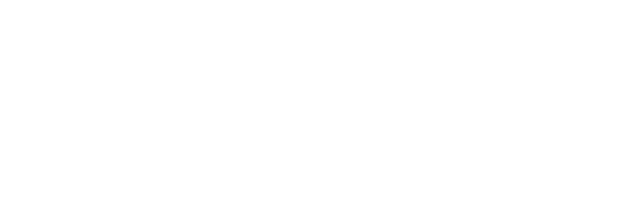
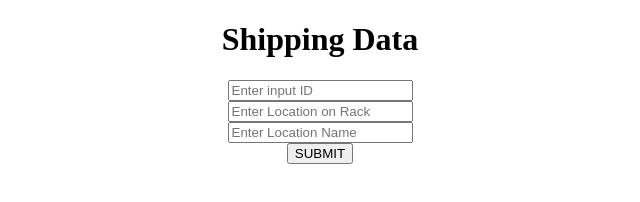
Before and after one commit to vaibhavchellani/asset-tracker, a website: page views/shipping.html in a window 1280 px wide. Shown: the whole page, without its empty margins (320-960 px from the left). Drawn offline with Linux system fonts and the light colour scheme.

Commit message:
added shipment page

```diff
--- a/views/shipping.html
+++ b/views/shipping.html
@@ -0,0 +1,428 @@
+<!DOCTYPE html>
+<html lang="en">
+
+<head>
+    <meta charset="UTF-8">
+    <meta name="viewport" content="width=device-width, initial-scale=1.0">
+    <meta http-equiv="X-UA-Compatible" content="ie=edge">
+    <title>Shipping </title>
+</head>
+<body>
+
+    <h1 align="center">Shipping Data </h1>
+    <div align="center">
+            <input id="idInput" placeholder="Enter input ID"></input><br>
+
+            <input id="rack" placeholder="Enter Location on Rack "></input><br>
+            <input id="name" placeholder="Enter Location Name"></input><br>
+
+            <button type="button" onClick="enterData()"> SUBMIT </button>
+
+    </div>
+</body>
+<script>
+    web3 = new Web3(web3.currentProvider);
+web3.eth.defaultAccount = web3.eth.accounts[0];
+var AssetTrackerRopstenAddress = '0x7f275a042801ff6deaad9e4f56b6b802b84ed5eb';
+var AssetTrackerABI = web3.eth.contract (
+    [
+        {
+            "constant": false,
+            "inputs": [
+                {
+                    "name": "_id",
+                    "type": "uint256"
+                },
+                {
+                    "name": "_logLocationIdOnRack",
+                    "type": "uint256"
+                },
+                {
+                    "name": "_logLocationName",
+                    "type": "string"
+                }
+            ],
+            "name": "addDetailLogistic",
+            "outputs": [],
+            "payable": false,
+            "stateMutability": "nonpayable",
+            "type": "function"
+        },
+        {
+            "constant": false,
+            "inputs": [
+                {
+                    "name": "_id",
+                    "type": "uint256"
+                },
+                {
+                    "name": "_machineNumber",
+                    "type": "uint256"
+                },
+                {
+                    "name": "_macQualityOfProduct",
+                    "type": "uint256"
+                },
+                {
+                    "name": "_macQuantityOfProduct",
+                    "type": "uint256"
+                }
+            ],
+            "name": "addDetailProductionStakeHolder",
+            "outputs": [],
+            "payable": false,
+            "stateMutability": "nonpayable",
+            "type": "function"
+        },
+        {
+            "constant": false,
+            "inputs": [
+                {
+                    "name": "_id",
+                    "type": "uint256"
+                },
+                {
+                    "name": "_rawMaterialId",
+                    "type": "uint256"
+                },
+                {
+                    "name": "rawMaterialQuality",
+                    "type": "uint256"
+                },
+                {
+                    "name": "rawMaterialQuantity",
+                    "type": "uint256"
+                },
+                {
+                    "name": "origin",
+                    "type": "string"
+                }
+            ],
+            "name": "addDetailRawMaterialStakeHolder",
+            "outputs": [],
+            "payable": false,
+            "stateMutability": "nonpayable",
+            "type": "function"
+        },
+        {
+            "constant": false,
+            "inputs": [
+                {
+                    "name": "_id",
+                    "type": "uint256"
+                },
+                {
+                    "name": "_macLocationIdOnRack",
+                    "type": "uint256"
+                },
+                {
+                    "name": "_macLocationName",
+                    "type": "string"
+                }
+            ],
+            "name": "addDetailShipmentStakeHolder",
+            "outputs": [],
+            "payable": false,
+            "stateMutability": "nonpayable",
+            "type": "function"
+        },
+        {
+            "constant": false,
+            "inputs": [
+                {
+                    "name": "_name",
+                    "type": "string"
+                },
+                {
+                    "name": "_desc",
+                    "type": "string"
+                },
+                {
+                    "name": "_productionQualityLowerLimit",
+                    "type": "uint256"
+                },
+                {
+                    "name": "_rawMaterialQualityLowerLimit",
+                    "type": "uint256"
+                }
+            ],
+            "name": "placeOrder",
+            "outputs": [],
+            "payable": false,
+            "stateMutability": "nonpayable",
+            "type": "function"
+        },
+        {
+            "constant": false,
+            "inputs": [
+                {
+                    "name": "_assemblyAddress",
+                    "type": "address"
+                }
+            ],
+            "name": "setAssemblyAddress",
+            "outputs": [],
+            "payable": false,
+            "stateMutability": "nonpayable",
+            "type": "function"
+        },
+        {
+            "constant": false,
+            "inputs": [
+                {
+                    "name": "newContractCreator",
+                    "type": "address"
+                }
+            ],
+            "name": "setContractCreator",
+            "outputs": [],
+            "payable": false,
+            "stateMutability": "nonpayable",
+            "type": "function"
+        },
+        {
+            "constant": false,
+            "inputs": [
+                {
+                    "name": "_logisticAddress",
+                    "type": "address"
+                }
+            ],
+            "name": "setLogisticAddress",
+            "outputs": [],
+            "payable": false,
+            "stateMutability": "nonpayable",
+            "type": "function"
+        },
+        {
+            "constant": false,
+            "inputs": [
+                {
+                    "name": "newMachiningAddress",
+                    "type": "address"
+                }
+            ],
+            "name": "setMachiningAddress",
+            "outputs": [],
+            "payable": false,
+            "stateMutability": "nonpayable",
+            "type": "function"
+        },
+        {
+            "inputs": [
+                {
+                    "name": "_machiningAddress",
+                    "type": "address"
+                },
+                {
+                    "name": "_logisticAddress",
+                    "type": "address"
+                },
+                {
+                    "name": "_assemblyAddress",
+                    "type": "address"
+                }
+            ],
+            "payable": false,
+            "stateMutability": "nonpayable",
+            "type": "constructor"
+        },
+        {
+            "constant": true,
+            "inputs": [
+                {
+                    "name": "",
+                    "type": "uint256"
+                }
+            ],
+            "name": "assetIdToOwner",
+            "outputs": [
+                {
+                    "name": "",
+                    "type": "address"
+                }
+            ],
+            "payable": false,
+            "stateMutability": "view",
+            "type": "function"
+        },
+        {
+            "constant": true,
+            "inputs": [
+                {
+                    "name": "_id",
+                    "type": "uint256"
+                }
+            ],
+            "name": "getAssetOverview",
+            "outputs": [
+                {
+                    "name": "",
+                    "type": "string"
+                },
+                {
+                    "name": "",
+                    "type": "string"
+                },
+                {
+                    "name": "",
+                    "type": "uint256"
+                },
+                {
+                    "name": "",
+                    "type": "uint256"
+                },
+                {
+                    "name": "",
+                    "type": "address"
+                },
+                {
+                    "name": "",
+                    "type": "uint256"
+                },
+                {
+                    "name": "",
+                    "type": "uint256"
+                }
+            ],
+            "payable": false,
+            "stateMutability": "view",
+            "type": "function"
+        },
+        {
+            "constant": true,
+            "inputs": [
+                {
+                    "name": "_id",
+                    "type": "uint256"
+                }
+            ],
+            "name": "getAssetProductionInformation",
+            "outputs": [
+                {
+                    "name": "",
+                    "type": "uint256"
+                },
+                {
+                    "name": "",
+                    "type": "uint256"
+                },
+                {
+                    "name": "",
+                    "type": "uint256"
+                }
+            ],
+            "payable": false,
+            "stateMutability": "view",
+            "type": "function"
+        },
+        {
+            "constant": true,
+            "inputs": [
+                {
+                    "name": "_id",
+                    "type": "uint256"
+                }
+            ],
+            "name": "getAssetRawMaterialInformation",
+            "outputs": [
+                {
+                    "name": "",
+                    "type": "string"
+                },
+                {
+                    "name": "",
+                    "type": "uint256"
+                },
+                {
+                    "name": "",
+                    "type": "uint256"
+                },
+                {
+                    "name": "",
+                    "type": "uint256"
+                }
+            ],
+            "payable": false,
+            "stateMutability": "view",
+            "type": "function"
+        },
+        {
+            "constant": true,
+            "inputs": [
+                {
+                    "name": "_id",
+                    "type": "uint256"
+                }
+            ],
+            "name": "getAssetShipmentInformation",
+            "outputs": [
+                {
+                    "name": "",
+                    "type": "uint256"
+                },
+                {
+                    "name": "",
+                    "type": "string"
+                }
+            ],
+            "payable": false,
+            "stateMutability": "view",
+            "type": "function"
+        },
+        {
+            "constant": true,
+            "inputs": [
+                {
+                    "name": "_id",
+                    "type": "uint256"
+                }
+            ],
+            "name": "getLogisticInformation",
+            "outputs": [
+                {
+                    "name": "",
+                    "type": "uint256"
+                },
+                {
+                    "name": "",
+                    "type": "string"
+                }
+            ],
+            "payable": false,
+            "stateMutability": "view",
+            "type": "function"
+        },
+        {
+            "constant": true,
+            "inputs": [],
+            "name": "last",
+            "outputs": [
+                {
+                    "name": "",
+                    "type": "uint256"
+                }
+            ],
+            "payable": false,
+            "stateMutability": "view",
+            "type": "function"
+        }
+    ]
+);
+var ContractInstance = AssetTrackerABI.at(AssetTrackerRopstenAddress);
+
+function enterData(){
+    var id = document.getElementById('idInput').value;
+    var rack= document.getElementById('rack').value;
+    var name=document.getElementById('name').value;
+    ContractInstance.addDetailShipmentStakeHolder(id,rack,name,function(err,res){
+        if(!err){
+            console.log(res);
+        }
+        else{
+            console.log(err);
+        }
+    });
+}
+</script>
+</html>
```
Also changed, not shown: views/production.html (+0 -2 lines).
